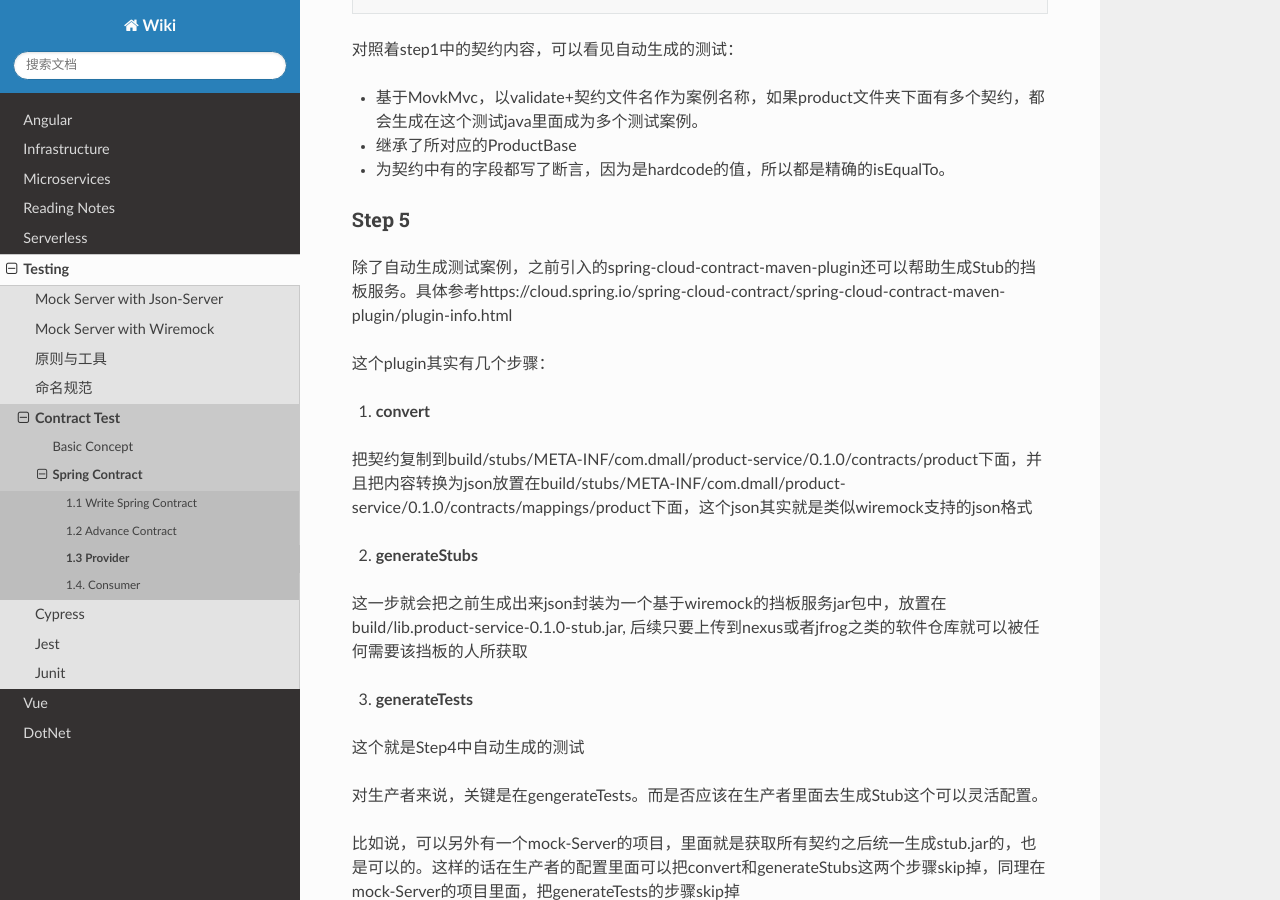
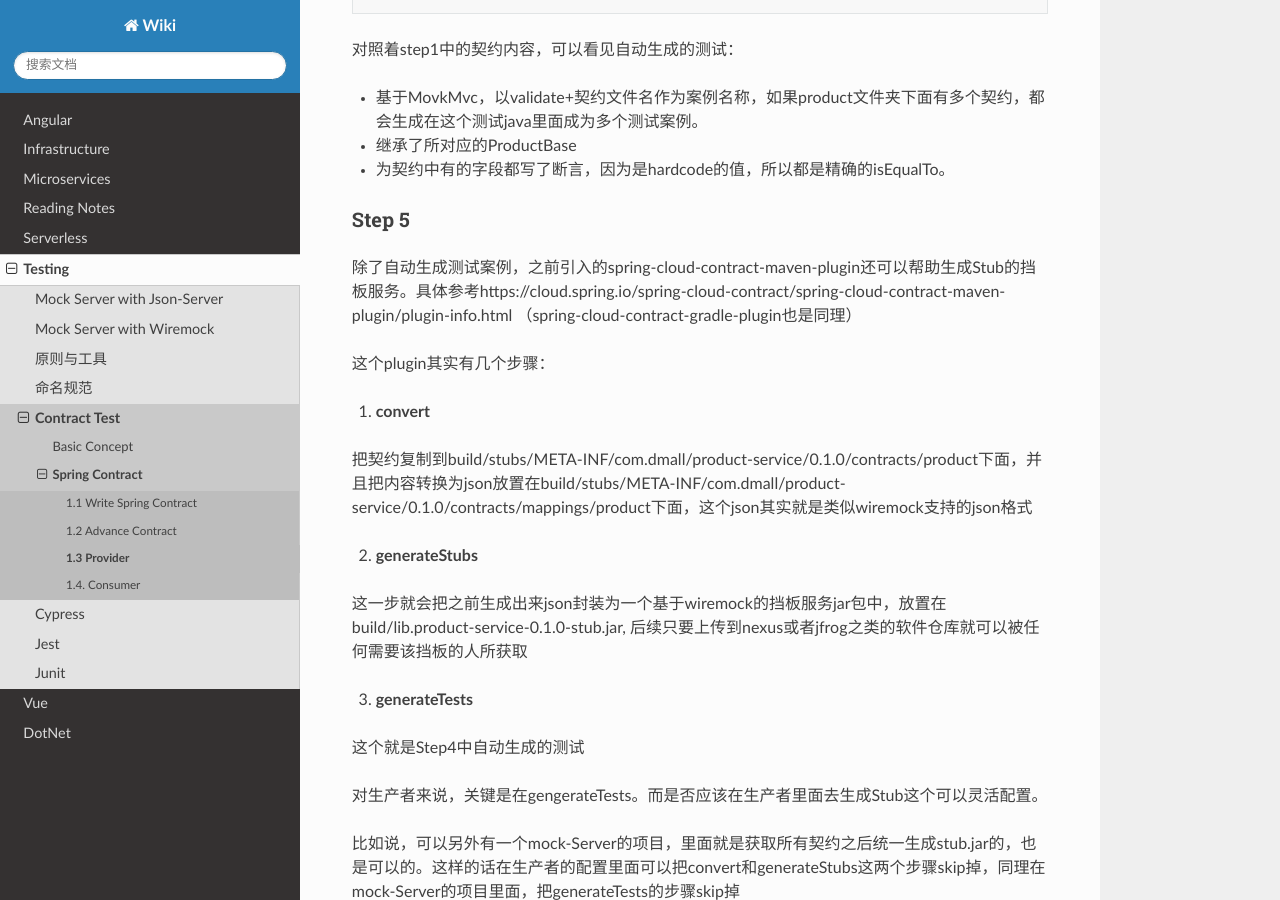
Before and after one commit to abigail830/Sphinx_wiki, a Sphinx documentation site: the page built from source/Testing/ContractTest/SpringContract/13_provider.rst, in a window 1280 px wide and 900 px high, scrolled down 3741 px. Built offline with Sphinx 7.4.7 and the Read the Docs theme 2.0.0, drawn with Linux system fonts in a browser that asks for light colours.

Commit message:
Update 13_provider.rst

```diff
--- a/source/Testing/ContractTest/SpringContract/13_provider.rst
+++ b/source/Testing/ContractTest/SpringContract/13_provider.rst
@@ -194,7 +194,7 @@ Step 4
 Step 5
 ^^^^^^^^^^
 
-除了自动生成测试案例，之前引入的spring-cloud-contract-maven-plugin还可以帮助生成Stub的挡板服务。具体参考https://cloud.spring.io/spring-cloud-contract/spring-cloud-contract-maven-plugin/plugin-info.html
+除了自动生成测试案例，之前引入的spring-cloud-contract-maven-plugin还可以帮助生成Stub的挡板服务。具体参考https://cloud.spring.io/spring-cloud-contract/spring-cloud-contract-maven-plugin/plugin-info.html （spring-cloud-contract-gradle-plugin也是同理）
 
 这个plugin其实有几个步骤：
 
```
